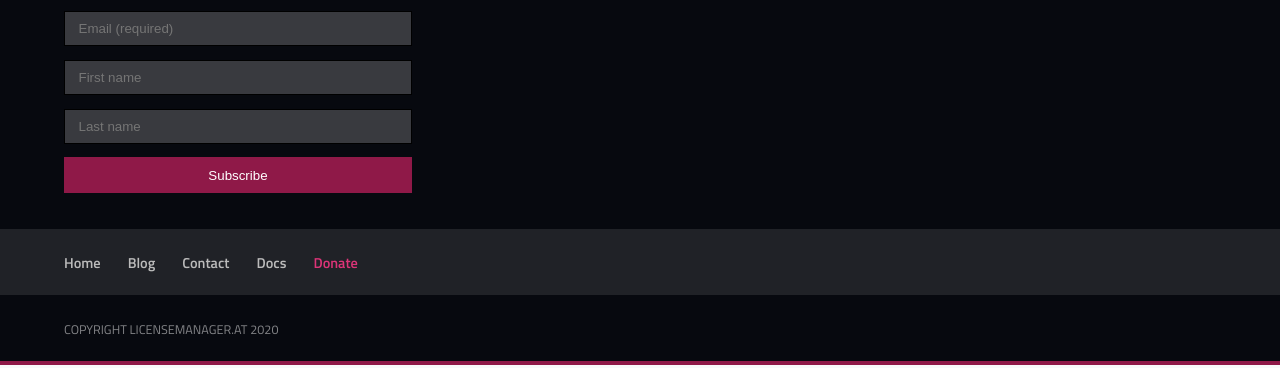
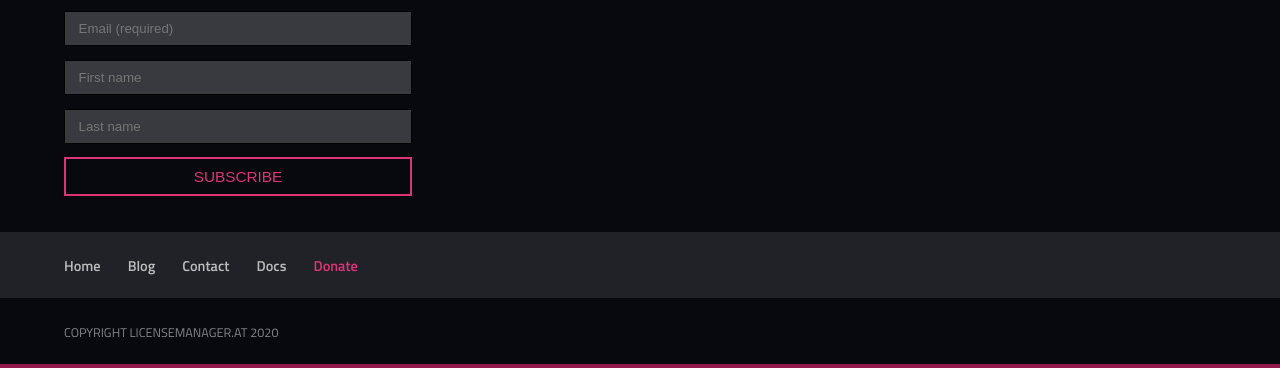
Before and after one commit to wpexpertsio/licensemanager.at, a Gatsby site: page /donate in a window 1280 px wide. Shown: the part 1104-1472 px from the top of the page. Built offline with nearby package versions, Linux system fonts and the light colour scheme; Gatsby itself is replaced by a stand-in of ours.

Commit message:
Fix and change images from png to webp

```diff
--- a/src/components/footer/footer.js
+++ b/src/components/footer/footer.js
@@ -1,8 +1,8 @@
 import React from "react"
 import "./footer.module.scss"
 import { Link } from "gatsby"
-import logoPhpStorm from "../../images/footer-logo-phpstorm.png";
-import logoDataGrip from "../../images/footer-logo-datagrip.png";
+import logoPhpStorm from "../../images/footer-logo-phpstorm.webp";
+import logoDataGrip from "../../images/footer-logo-datagrip.webp";
 import addToMailchimp from "gatsby-plugin-mailchimp/src"
 import { OutboundLink } from "gatsby-plugin-google-analytics"
 
--- a/src/components/footer/footer.module.scss
+++ b/src/components/footer/footer.module.scss
@@ -56,9 +56,23 @@ footer {
 
         input[type="submit"] {
           cursor: pointer;
-          border-color: #8F1948;
-          background-color: #8F1948;
+          background-color: transparent;
+          border: 2px solid #DD3478;
+          color: #DD3478;
+          text-transform: uppercase;
+          font-size: .85em;
+          line-height: 1em;
           margin-bottom: 0;
+          -webkit-transition: .3s all ease;
+          -moz-transition: .3s all ease;
+          -ms-transition: .3s all ease;
+          -o-transition: .3s all ease;
+          transition: .3s all ease;
+
+          &:hover {
+            background-color: #DD3478;
+            color: #FFFFFF;
+          }
         }
       }
     }
--- a/src/components/header/header.js
+++ b/src/components/header/header.js
@@ -1,6 +1,6 @@
 import React from "react"
 import "./header.module.scss"
-import logo from "../../images/docs_header.png"
+import logo from "../../images/docs_header.webp"
 
 class Header extends React.Component {
   render() {
--- a/src/components/navigation/navigation.js
+++ b/src/components/navigation/navigation.js
@@ -1,6 +1,6 @@
 import React from "react"
 import "./navigation.module.scss"
-import logo from "../../images/logo_horizontal.png"
+import logo from "../../images/logo_horizontal.webp"
 import { Link } from "gatsby"
 
 class Navigation extends React.Component {
--- a/src/pages/donate.js
+++ b/src/pages/donate.js
@@ -1,7 +1,7 @@
 import React from "react"
 import Layout from "../components/layout/layout"
 import Heading from "../components/heading/heading"
-import payPalLogo from "../images/de-pp-logo-200px.png"
+import payPalLogo from "../images/logo-paypal.webp"
 import SEO from "../components/seo"
 
 export default () => (
```
Also changed, not shown: src/images/de-pp-logo-200px.png (deleted), src/images/docs_header.png (deleted), src/images/docs_header.webp (added), src/images/footer-logo-datagrip.png (deleted), src/images/footer-logo-datagrip.webp (added), src/images/footer-logo-phpstorm.png (deleted), src/images/footer-logo-phpstorm.webp (added), src/images/icon.png (deleted), src/images/logo-paypal.webp (added), src/images/logo_horizontal.png (deleted), src/images/logo_horizontal.webp (added).
